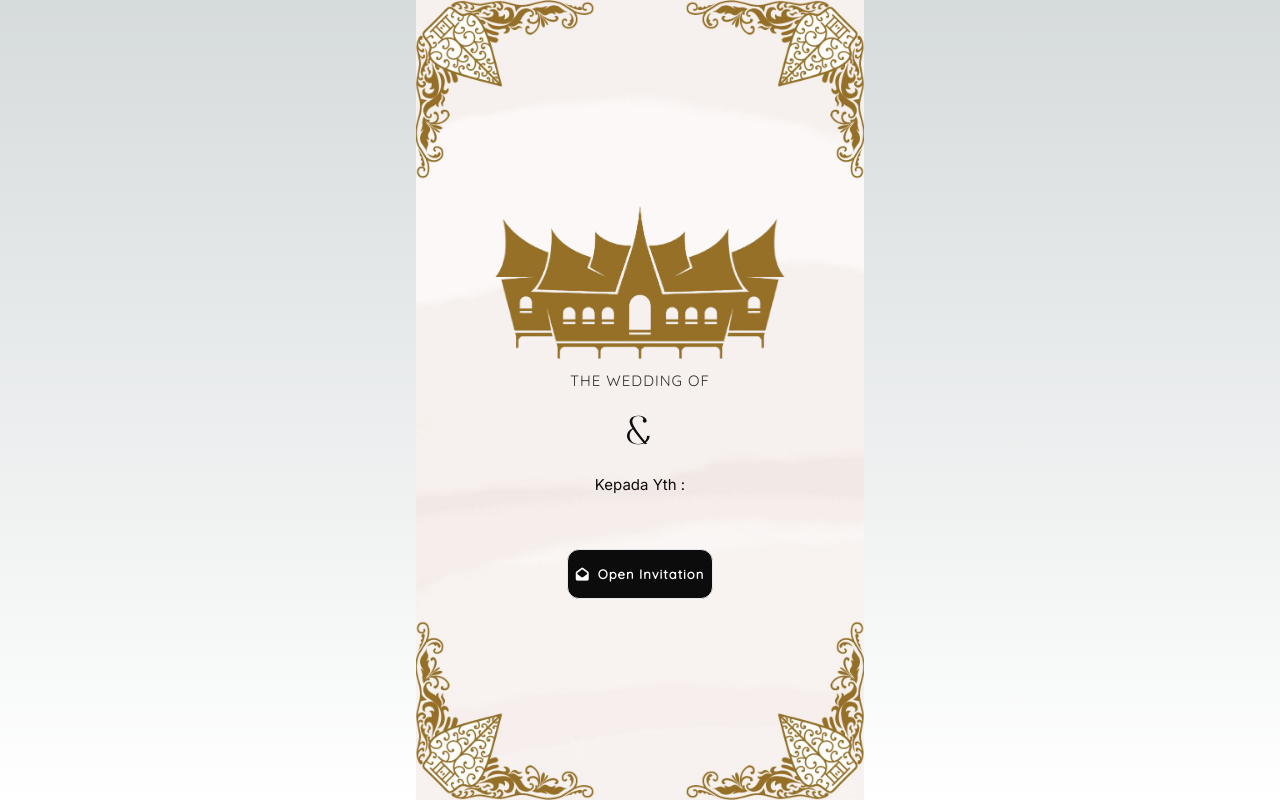
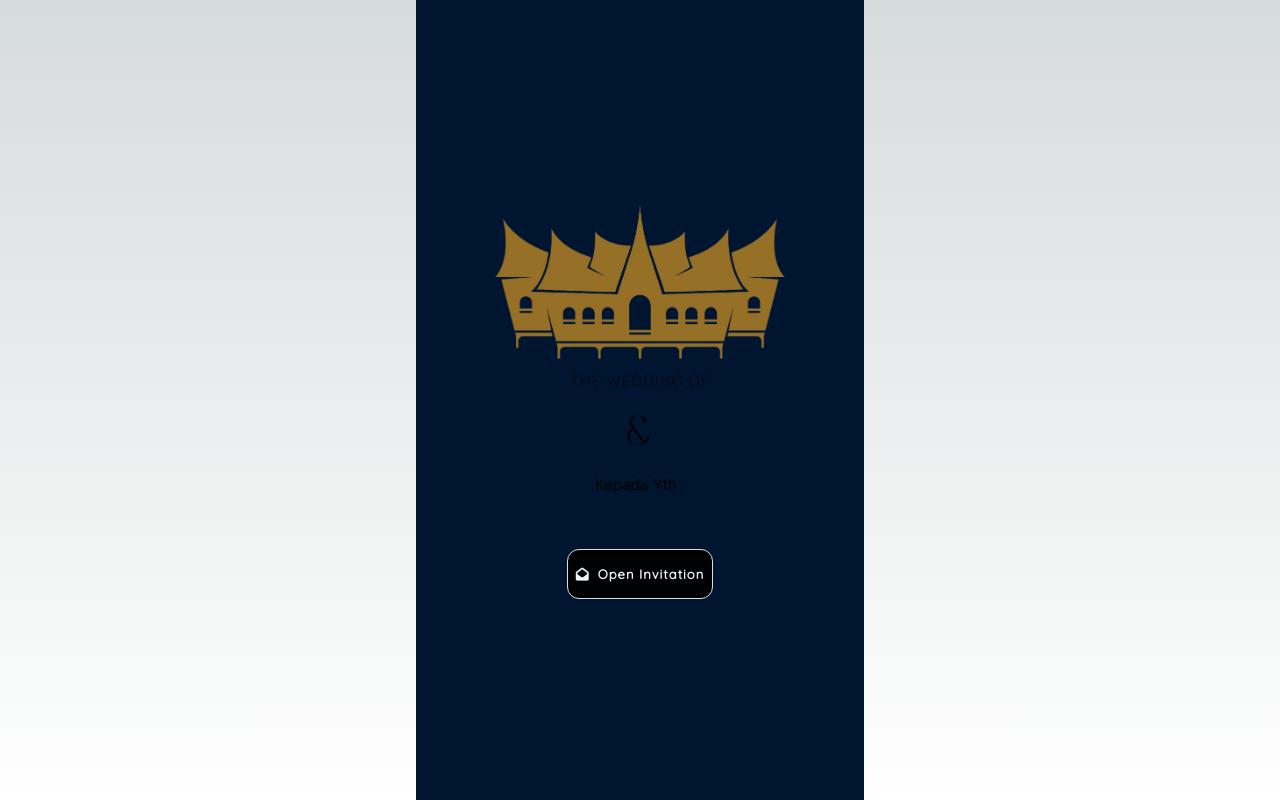
Before and after one commit to Hillindo/wedding-invitation18, a Next.js app: page /front in a window 1280 px wide. Built offline with nearby package versions, Linux system fonts and the light colour scheme.

Commit message:
feat: update background styling in Front component to use solid color

```diff
--- a/src/app/front/page.tsx
+++ b/src/app/front/page.tsx
@@ -63,7 +63,9 @@ export default function Front({data, guestName, onOpenInvitation}:any) {
                 >
                     <section
                         className='relative w-full min-h-screen bg-transparent bg-cover bg-center bg-no-repeat lg:max-w-md mx-auto'
-                        style={{ backgroundImage: 'url(/img/bg-1.jpg)' }}
+                        style={{ backgroundColor: '#001530' }}
+                        // Original background image implementation
+                        // style={{ backgroundImage: 'url(/img/bg-1.jpg)' }}
                     >
                         {/* <div className="w-full min-h-screen opacity-50 bg-black top-0 left-0 absolute"></div> */}
                         <div className="absolute w-full h-full bottom-0 z-20 py-28 mt-auto">
```
